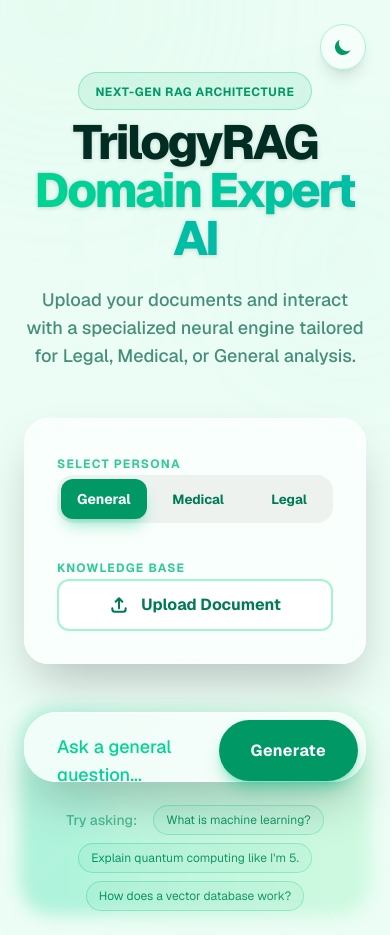
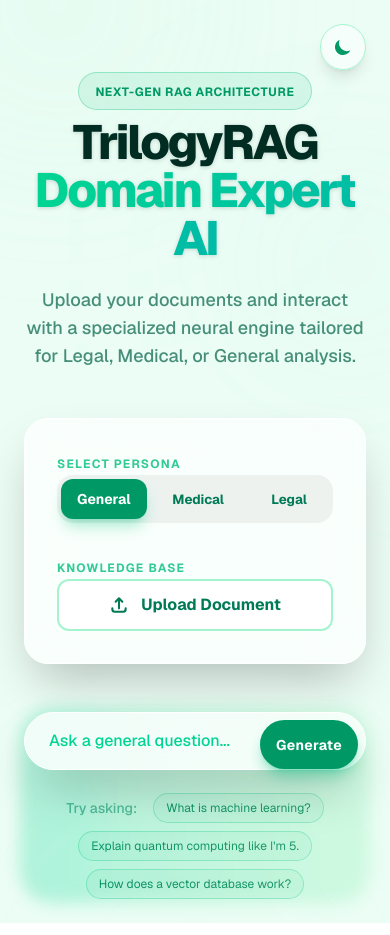
Before and after one commit to SuyashParmar/TrilogyRAG, a Next.js app in the folder frontend/: page / in a window 390 px wide. Built offline with nearby package versions, Linux system fonts and the light colour scheme.

Commit message:
Made UI responsive for mobile devices and tablets

```diff
--- a/frontend/src/app/page.tsx
+++ b/frontend/src/app/page.tsx
@@ -249,16 +249,17 @@ export default function Home() {
                 onKeyDown={handleKeyDown}
                 placeholder={`Ask a ${mode} question...`}
                 rows={1}
-                className={`w-full backdrop-blur-xl border rounded-[2rem] py-5 pl-8 pr-36 text-lg font-medium focus:outline-none transition-all duration-300 shadow-2xl resize-none overflow-hidden ${
+                className={`w-full backdrop-blur-xl border rounded-[2rem] py-4 md:py-5 pl-6 md:pl-8 pr-28 md:pr-36 text-base md:text-lg font-medium focus:outline-none transition-all duration-300 shadow-2xl resize-none overflow-hidden ${
                   isDark
                     ? "bg-neutral-900/80 border-white/10 text-white placeholder-neutral-500 focus:border-emerald-500/50"
                     : "bg-white/80 border-white text-emerald-950 placeholder-emerald-400 focus:border-emerald-300"
                 }`}
+                style={{ height: 'auto' }}
               />
               <button
                 type="submit"
                 disabled={loading}
-                className={`absolute right-2 top-2 bottom-2 px-8 rounded-full font-bold tracking-wide transition-all duration-300 disabled:opacity-50 flex items-center justify-center gap-2 ${
+                className={`absolute right-2 top-2 bottom-2 px-4 md:px-8 rounded-full text-sm md:text-base font-bold tracking-wide transition-all duration-300 disabled:opacity-50 flex items-center justify-center gap-2 ${
                   isDark
                     ? "bg-emerald-500 text-white hover:bg-emerald-400 shadow-[0_0_20px_rgba(16,185,129,0.4)]"
                     : "bg-emerald-600 text-white hover:bg-emerald-500 shadow-lg shadow-emerald-500/40 hover:shadow-emerald-500/60"
@@ -299,13 +300,13 @@ export default function Home() {
 
           {/* Results Area */}
           {answer && (
-            <div className={`backdrop-blur-2xl border rounded-[2rem] p-8 md:p-10 shadow-2xl animate-fade-in-up space-y-8 relative overflow-hidden ${
+            <div className={`backdrop-blur-2xl border rounded-[2rem] p-6 md:p-10 shadow-2xl animate-fade-in-up space-y-6 md:space-y-8 relative overflow-hidden ${
               isDark ? "bg-black/40 border-white/10" : "bg-white/60 border-white shadow-emerald-900/5"
             }`}>
 
               <div className="relative z-10">
-                <div className="flex justify-between items-center mb-6">
-                  <h2 className={`text-2xl font-bold flex items-center gap-3 ${isDark ? "text-emerald-400" : "text-emerald-700"}`}>
+                <div className="flex flex-col sm:flex-row justify-between items-start sm:items-center gap-4 mb-6">
+                  <h2 className={`text-xl md:text-2xl font-bold flex items-center gap-3 ${isDark ? "text-emerald-400" : "text-emerald-700"}`}>
                     <div className={`p-2 rounded-lg ${isDark ? "bg-emerald-500/10 text-emerald-400" : "bg-emerald-100 text-emerald-600"}`}>
                       <svg className="w-6 h-6" fill="none" viewBox="0 0 24 24" stroke="currentColor">
                         <path strokeLinecap="round" strokeLinejoin="round" strokeWidth={2.5} d="M13 10V3L4 14h7v7l9-11h-7z" />
```
